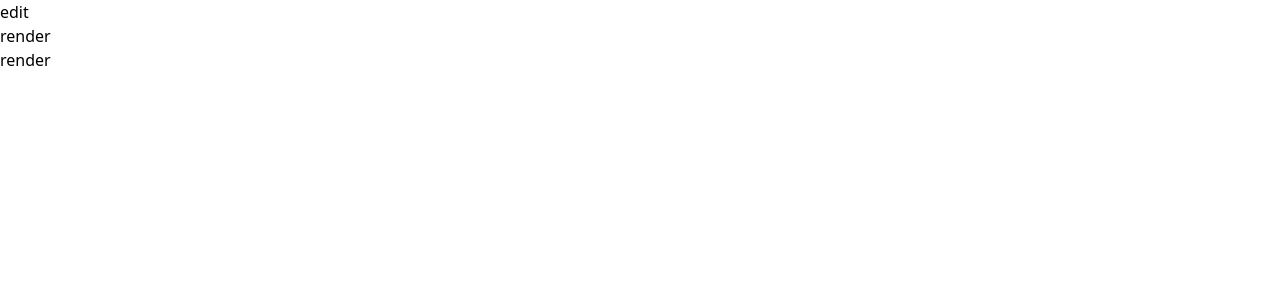
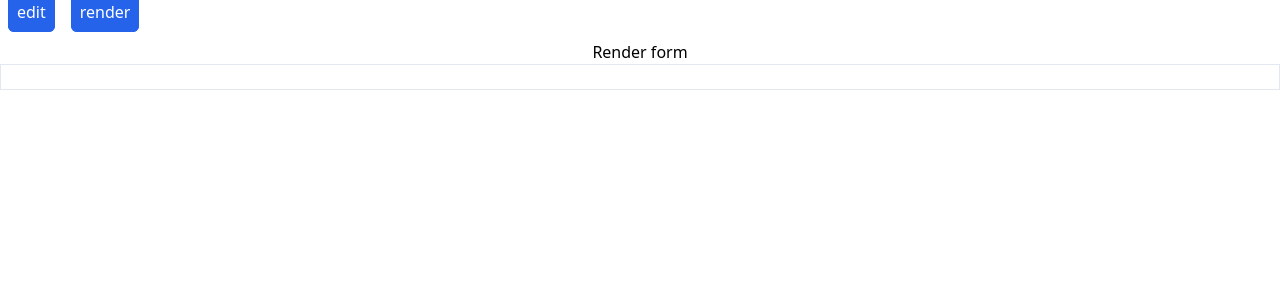
Before and after one commit to Alexpri/test-wysiwyg, a Nuxt app: page /render in a window 1280 px wide. Shown: the top 300 px of the page. Built offline with nearby package versions, Linux system fonts and the light colour scheme.

Commit message:
t-3 - Render

```diff
--- a/app.vue
+++ b/app.vue
@@ -1,8 +1,20 @@
 <template>
   <div>
-    <ul>
-      <li><NuxtLink to="/edit">edit</NuxtLink></li>
-      <li><NuxtLink to="/render">render</NuxtLink></li>
+    <ul class="flex flex-row mb-4">
+      <li class="mx-2">
+        <NuxtLink
+          to="/edit"
+          class="p-2 border border-blue-600 bg-blue-600 rounded-md text-white"
+          >edit</NuxtLink
+        >
+      </li>
+      <li class="mx-2">
+        <NuxtLink
+          to="/render"
+          class="p-2 border border-blue-600 bg-blue-600 rounded-md text-white"
+          >render</NuxtLink
+        >
+      </li>
     </ul>
 
     <NuxtPage />
--- a/components/ConfigTable.vue
+++ b/components/ConfigTable.vue
@@ -51,8 +51,21 @@
         </div>
         <div class="w-36">
           <input
+            v-if="item.typeId == ELEMENT_NUMBER_TYPES.INPUT_NUMBER"
+            @input="eventDefaultHandler($event, item.id, item.typeId)"
+            type="number"
             class="w-full border border-slate-200 placeholder-slate-400"
-            :value="item.name"
+          />
+          <input
+            v-else-if="item.typeId == ELEMENT_NUMBER_TYPES.INPUT_CHECKBOX"
+            @input="eventDefaultHandler($event, item.id, item.typeId)"
+            type="checkbox"
+            class="w-full border border-slate-200 placeholder-slate-400"
+          />
+          <input
+            v-else
+            class="w-full border border-slate-200 placeholder-slate-400"
+            :value="item.default"
             @input="eventDefaultHandler($event, item.id, item.typeId)"
             type="text"
           />
@@ -121,11 +134,19 @@ function eventDefaultHandler(
   id: string,
   type: ELEMENT_NUMBER_TYPES
 ) {
-  emit('updateDefault', {
-    value: (event.target as HTMLSelectElement).value,
-    id,
-    type,
-  })
+  if (type === ELEMENT_NUMBER_TYPES.INPUT_CHECKBOX) {
+    emit('updateDefault', {
+      value: (event.target as HTMLInputElement).checked,
+      id,
+      type,
+    })
+  } else {
+    emit('updateDefault', {
+      value: (event.target as HTMLInputElement).value,
+      id,
+      type,
+    })
+  }
 }
 
 function eventTypeHandler(event: Event, id: string) {
@@ -142,7 +163,6 @@ function eventRequiredHandler(event: Event, id: string) {
 }
 
 function deleteHandler(id: string) {
-  console.log('---deleteHandler')
   emit('deleteEvent', id)
 }
 </script>
--- a/pages/edit.vue
+++ b/pages/edit.vue
@@ -1,5 +1,6 @@
 <template>
   <div>
+    <h1 class="text-center">Edit form</h1>
     <section class="header-section">
       <div>
         <button
--- a/pages/render.vue
+++ b/pages/render.vue
@@ -1,7 +1,77 @@
 <template>
   <div>
-    render
+    <h1 class="text-center">Render form</h1>
+    <input
+      type="text"
+      v-model="pastedValue"
+      class="w-full border border-slate-200 placeholder-slate-400"
+    />
+    <div v-if="filledItems.length">
+      <template v-for="item in filledItems" :key="item.id">
+        <h2
+          v-if="item.typeId === ELEMENT_NUMBER_TYPES.DIVIDER"
+          class="border-b border-black"
+        >
+          {{ item.fieldId }}
+        </h2>
+        <label
+          v-if="item.typeId === ELEMENT_NUMBER_TYPES.INPUT_NUMBER"
+          :for="item.fieldId"
+        >
+          {{ item.name }}
+          <input
+            type="number"
+            :name="item.fieldId"
+            :required="item.required"
+            :value="item.default"
+            class="w-full border border-slate-200 placeholder-slate-400"
+          />
+        </label>
+
+        <label
+          v-if="item.typeId === ELEMENT_NUMBER_TYPES.INPUT_TEXT"
+          :for="item.fieldId"
+        >
+          {{ item.name }}
+          <input
+            type="text"
+            :name="item.fieldId"
+            :required="item.required"
+            :value="item.default"
+            class="w-full border border-slate-200 placeholder-slate-400"
+          />
+        </label>
+
+        <label
+          v-if="item.typeId === ELEMENT_NUMBER_TYPES.INPUT_CHECKBOX"
+          :for="item.fieldId"
+        >
+          {{ item.name }}
+          <input
+            type="checkbox"
+            :name="item.fieldId"
+            :required="item.required"
+            :checked="(item.default as boolean)"
+            class="w-full border border-slate-200 placeholder-slate-400"
+          />
+        </label>
+      </template>
+    </div>
   </div>
 </template>
 <script setup lang="ts">
+import { ELEMENT_NUMBER_TYPES, MainElement } from '~~/types/elements'
+
+const pastedValue = ref('')
+const filledItems = computed(() => {
+  let returnValue: Array<MainElement> = []
+  if (pastedValue.value !== '') {
+    try {
+      returnValue = JSON.parse(window.atob(pastedValue.value))
+    } catch (e) {
+      console.error(e)
+    }
+  }
+  return returnValue
+})
 </script>
--- a/types/elements.ts
+++ b/types/elements.ts
@@ -23,7 +23,7 @@ export interface MainElement {
   id: string
   fieldId: string
   name: string
-  default: string
+  default: string | boolean
   required: boolean
 }
 
```
